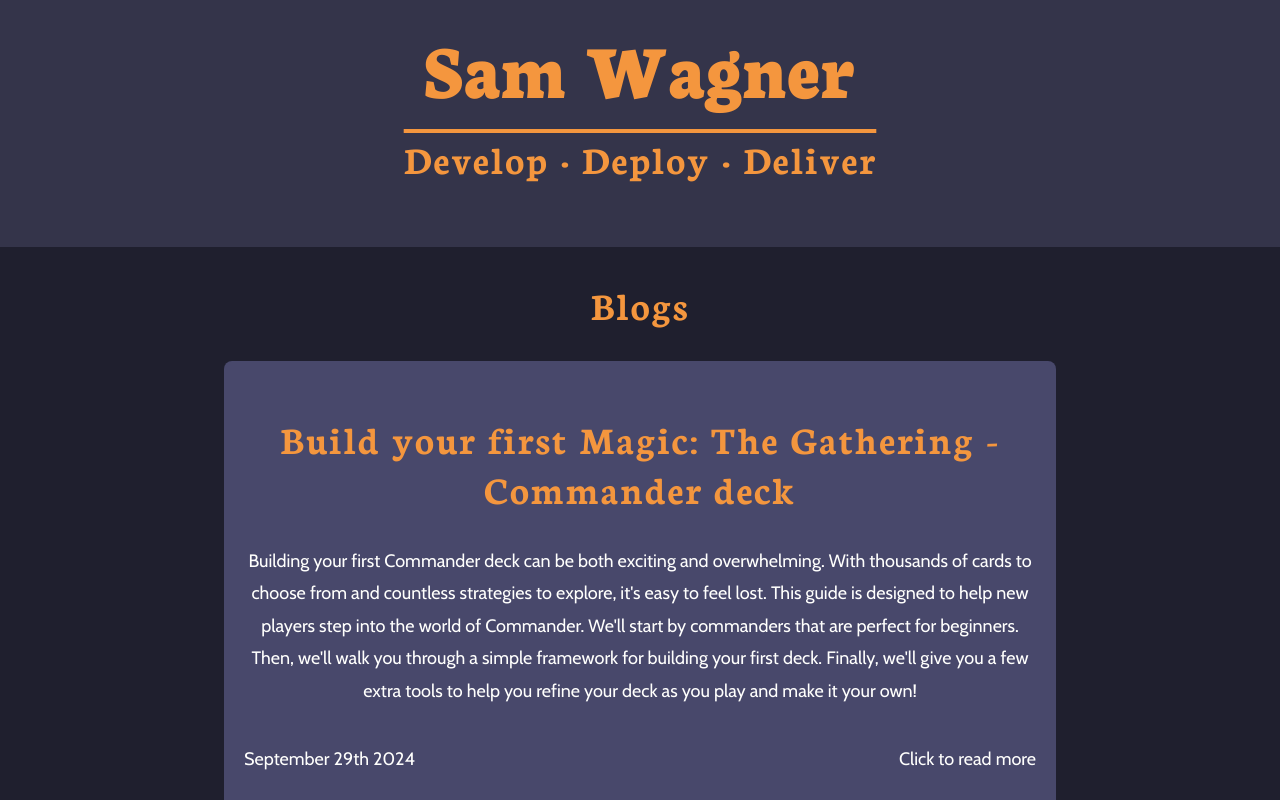
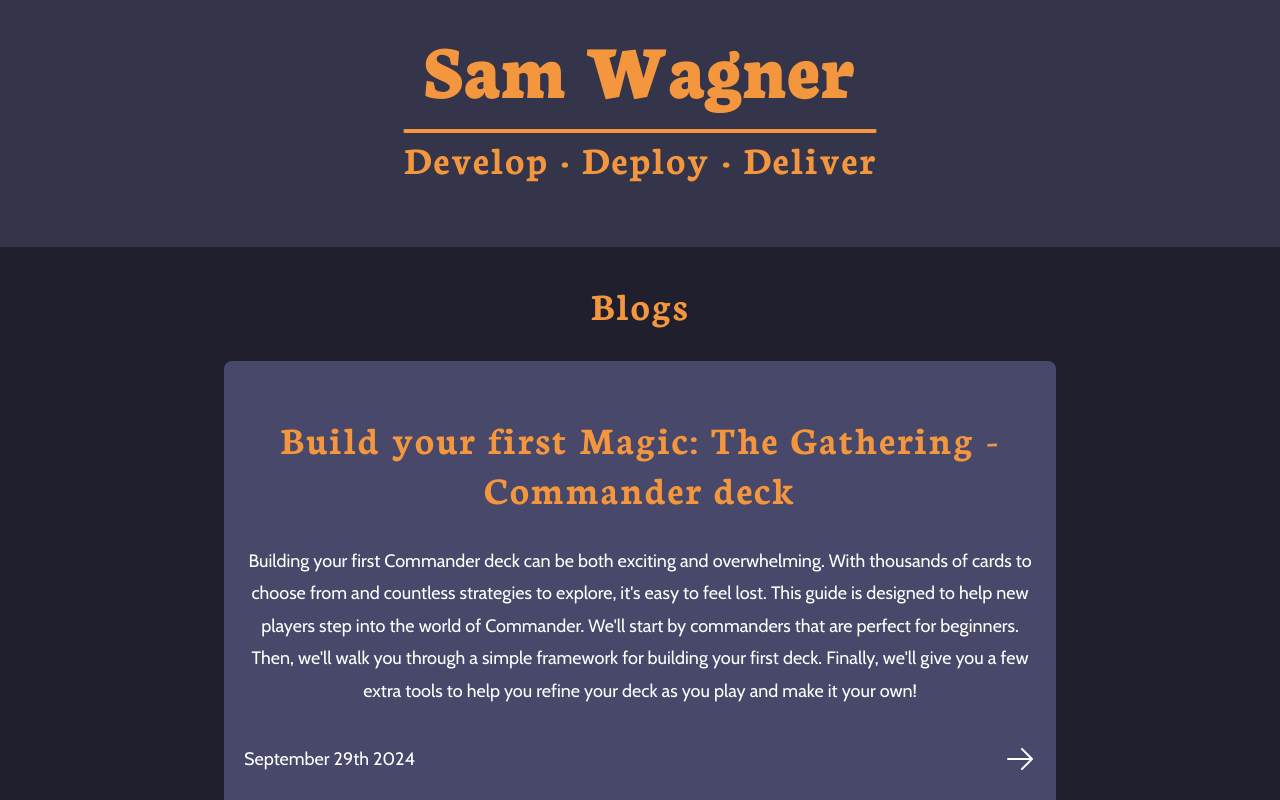
Before and after one commit to SamBWagner/port-flow, a Next.js app in the folder UI/: page / in a window 1280 px wide. Shown: the top 800 px of the page. Built offline with nearby package versions, Linux system fonts and the light colour scheme.

Commit message:
💄Blog card now has icons

```diff
--- a/UI/app/components/blogCard.js
+++ b/UI/app/components/blogCard.js
@@ -1,5 +1,6 @@
 import Link from "next/link";
 import styles from "./blogCard.module.css";
+import { ArrowRightIcon } from '@heroicons/react/24/solid'
 
 export default function BlogCard({
   className,
@@ -16,7 +17,7 @@
         {children}
         <div className={styles.cardEnd}>
           <p className={styles.releaseDate}>{releaseDate}</p>
-          <p>Click to read more</p>
+          <ArrowRightIcon className={`${styles.seeMoreIcon}`} />
         </div>
       </article>
     </Link>
--- a/UI/app/components/blogCard.module.css
+++ b/UI/app/components/blogCard.module.css
@@ -34,6 +34,10 @@
     gap: 1rem;
 }
 
+.seeMoreIcon {
+    height: 32px;
+}
+
 .releaseDate {
 
 }
--- a/UI/package.json
+++ b/UI/package.json
@@ -9,6 +9,7 @@
     "lint": "next lint"
   },
   "dependencies": {
+    "@heroicons/react": "^2.1.5",
     "next": "14.2.3",
     "react": "^18",
     "react-dom": "^18"
```
Also changed, not shown: 1 other file (tests, documents, lock files or other folders).
